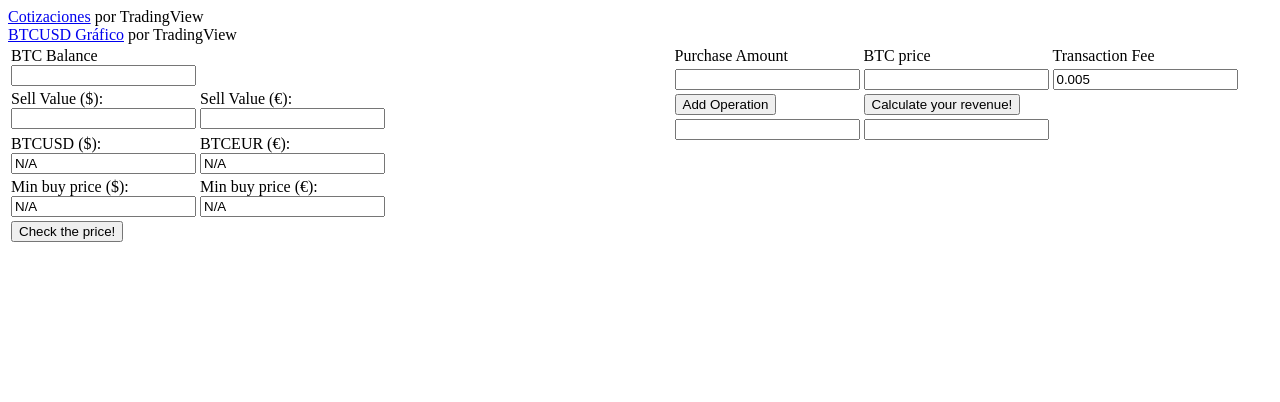
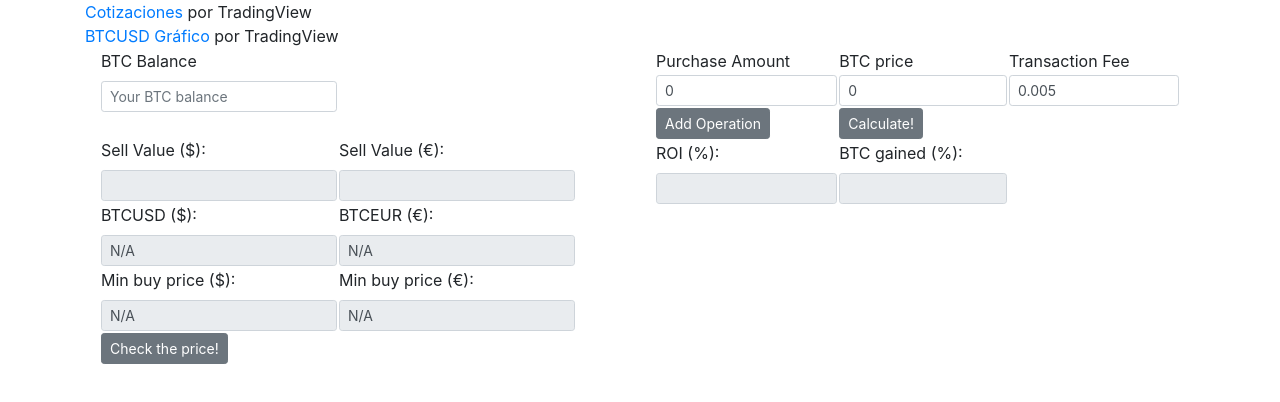
Before and after one commit to NachoFLizaur/simple_portfolio, a plain HTML site: page index.html in a window 1280 px wide. Drawn offline with nearby package versions, Linux system fonts and the light colour scheme; a script that the page names is missing.

Commit message:
Added bootstrap styling

```diff
--- a/index.html
+++ b/index.html
@@ -2,8 +2,14 @@
 <html lang="en">
 
 <head>
+    <title>Simple Portfolio</title>
+
     <meta charset=utf-8>
-    <title></title>
+    <meta name="viewport" content="width=device-width, initial-scale=1, shrink-to-fit=no">
+
+    <link rel="stylesheet" href="https://maxcdn.bootstrapcdn.com/bootstrap/4.0.0/css/bootstrap.min.css"
+        integrity="sha384-Gn5384xqQ1aoWXA+058RXPxPg6fy4IWvTNh0E263XmFcJlSAwiGgFAW/dAiS6JXm" crossorigin="anonymous">
+
 
     <script src="https://ajax.googleapis.com/ajax/libs/jquery/1.7.2/jquery.min.js"></script>
     <script src="https://ajax.googleapis.com/ajax/libs/jqueryui/1.8.18/jquery-ui.min.js"></script>
@@ -12,6 +18,7 @@
 </head>
 
 <body>
+    <div class="container" style="width: Large;">
         <!--  Include TradingView Widgets -->
         <!-- TradingView banner -->
         <div class="tradingview-widget-container">
@@ -46,12 +53,13 @@
         <div class="tradingview-widget-container">
             <div id="tradingview_34eb3"></div>
             <div class="tradingview-widget-copyright"><a href="https://es.tradingview.com/symbols/BITSTAMP-BTCUSD/"
-                rel="noopener" target="_blank"><span class="blue-text">BTCUSD Gráfico</span></a> por TradingView</div>
+                    rel="noopener" target="_blank"><span class="blue-text">BTCUSD Gráfico</span></a> por TradingView
+            </div>
             <script type="text/javascript" src="https://s3.tradingview.com/tv.js"></script>
             <script type="text/javascript">
                 new TradingView.widget(
                     {
-                    "width": 980,
+                        "width": 920,
                         "height": 610,
                         "symbol": "BITSTAMP:BTCUSD",
                         "interval": "30",
@@ -72,23 +80,25 @@
         </div>
         <!-- TradingView Widgets END -->
 
-    <div style="float: left; width: 50%;">
-
+        <div class="container">
+            <div class="row">
+                <div class="col">
                     <table>
                         <tr>
                             <td>
                                 <label for="btc_balance">BTC Balance</label><br>
-                    <input type="text" id="btc_balance" onkeyup="load_nums()">
+                                <input type="text" class="form-control form-control-sm" id="btc_balance" placeholder="Your BTC balance"
+                                    onkeyup="load_nums()"><br>
                             </td>
                         </tr>
                         <tr>
                             <td>
                                 <label for="btc_sell_usd">Sell Value ($):</label><br>
-                    <input type="text" id="btc_sell_usd" readonly>
+                                <input type="text" class="form-control form-control-sm" id="btc_sell_usd" readonly>
                             </td>
                             <td>
                                 <label for="btc_sell_eur">Sell Value (€):</label><br>
-                    <input type="text" id="btc_sell_eur" readonly>
+                                <input type="text" class="form-control form-control-sm" id="btc_sell_eur" readonly>
                             </td>
                         </tr>
                     </table>
@@ -100,28 +110,29 @@
                         <tr>
                             <td>
                                 <label for="curr_btc_usd">BTCUSD ($):</label><br>
-                    <input type="text" id="curr_btc_usd" value="N/A" readonly>
+                                <input type="text" class="form-control form-control-sm" id="curr_btc_usd" value="N/A" readonly>
                             </td>
                             <td>
                                 <label for="curr_btc_eur">BTCEUR (€):</label><br>
-                    <input type="text" id="curr_btc_eur" value="N/A" readonly>
+                                <input type="text" class="form-control form-control-sm" id="curr_btc_eur" value="N/A" readonly>
                             </td>
                         </tr>
 
                         <tr>
                             <td>
                                 <label for="min_buy_usd">Min buy price ($):</label><br>
-                    <input type="text" id="min_buy_usd" value="N/A" readonly>
+                                <input type="text" class="form-control form-control-sm" id="min_buy_usd" value="N/A" readonly>
                             </td>
                             <td>
                                 <label for="min_buy_eur">Min buy price (€):</label><br>
-                    <input type="text" id="min_buy_eur" value="N/A" readonly>
+                                <input type="text" class="form-control form-control-sm" id="min_buy_eur" value="N/A" readonly>
                             </td>
                         </tr>
 
                         <tr>
                             <td>
-                    <button onclick="fetch_data()">Check the price!</button>
+                                <button type="button" class="btn btn-secondary btn-sm" onclick="fetch_data()">Check the
+                                    price!</button>
                             </td>
                         </tr>
 
@@ -130,7 +141,7 @@
 
                 </div>
 
-    <div style="float: right; width: 50%;">
+                <div class="col">
                     <table style=" margin: auto;">
 
                     </table>
@@ -142,22 +153,42 @@
                                 <td>Transaction Fee</td>
                             </tr>
                             <tr>
-                    <td><input type="text"></td>
-                    <td><input type="text"></td>
-                    <td><input type="text" value="0.005"></td>
+                                <td><input type="text" class="form-control form-control-sm" value="0"></td>
+                                <td><input type="text" class="form-control form-control-sm" value="0"></td>
+                                <td><input type="text" class="form-control form-control-sm" value="0.005"></td>
                             </tr>
                             <tr>
-                    <td><button onclick="add_row()">Add Operation</button></td>
-                    <td><button onclick="calc_revenue()">Calculate your revenue!</button></td>
+                                <td><button type="button" class="btn btn-secondary btn-sm" onclick="add_row()">Add
+                                        Operation</button></td>
+                                <td><button type="button" class="btn btn-secondary btn-sm"
+                                        onclick="calc_revenue()">Calculate!</button></td>
                             </tr>
-                <tr style=" text-align: center;">
-                    <td><input type='text' id='roi' readonly></td>
-                    <td><input type='text' id='btc_gain' readonly></td>
+                            <tr>
+                                <td>
+                                    <label for="roi">ROI (%):</label><br>
+                                    <input type="text" class="form-control form-control-sm" id="roi" readonly>
+                                </td>
+                                <td>
+                                    <label for="btc_gain">BTC gained (%):</label><br>
+                                    <input type="text" class="form-control form-control-sm" id="btc_gain" readonly>
+                                </td>
                             </tr>
                         </table>
                     </form>
                 </div>
-
+            </div>
+        </div>
+    </div>
+    <!-- BootStrap scripts -->
+    <script src="https://code.jquery.com/jquery-3.2.1.slim.min.js"
+        integrity="sha384-KJ3o2DKtIkvYIK3UENzmM7KCkRr/rE9/Qpg6aAZGJwFDMVNA/GpGFF93hXpG5KkN"
+        crossorigin="anonymous"></script>
+    <script src="https://cdnjs.cloudflare.com/ajax/libs/popper.js/1.12.9/umd/popper.min.js"
+        integrity="sha384-ApNbgh9B+Y1QKtv3Rn7W3mgPxhU9K/ScQsAP7hUibX39j7fakFPskvXusvfa0b4Q"
+        crossorigin="anonymous"></script>
+    <script src="https://maxcdn.bootstrapcdn.com/bootstrap/4.0.0/js/bootstrap.min.js"
+        integrity="sha384-JZR6Spejh4U02d8jOt6vLEHfe/JQGiRRSQQxSfFWpi1MquVdAyjUar5+76PVCmYl"
+        crossorigin="anonymous"></script>
 </body>
 
 </html>
--- a/scripts.js
+++ b/scripts.js
@@ -66,8 +66,8 @@ function add_row() {
     var col1 = fila.insertCell(0);
     var col2 = fila.insertCell(1);
     var col3 = fila.insertCell(2);
-    var form = "<input type='text'>"
-    var form2 = "<input type='text' value = \"0.005\">"
+    var form = "<input type=\"text\" class=\"form-control form-control-sm\" value=\"0\">"
+    var form2 = "<input type=\"text\" class=\"form-control form-control-sm\" value = \"0.005\">"
     col1.innerHTML = form;
     col2.innerHTML = form;
     col3.innerHTML = form2;
@@ -98,14 +98,14 @@ function calc_revenue() {
         op_fee.push(parseFloat(fee));
         op_btc.push(btc);
 
-        // console.log("amount")
-        // console.log(amount)
-        // console.log("buy_price")
-        // console.log(buy_price)
-        // console.log("fee")
-        // console.log(fee)
-        // console.log("btc")
-        // console.log(btc)
+        console.log("amount")
+        console.log(amount)
+        console.log("buy_price")
+        console.log(buy_price)
+        console.log("fee")
+        console.log(fee)
+        console.log("btc")
+        console.log(btc)
 
     }
 
@@ -134,10 +134,10 @@ function calc_revenue() {
     roi = Math.floor(roi_aux * 1e2) / 1e2;
     btc_gain = Math.floor(btc_gain_aux * 1e2) / 1e2;
 
-    // console.log(roi);
-    // console.log(btc_gain);
+    console.log(roi);
+    console.log(btc_gain);
 
-    document.getElementById("roi").value = "ROI (%) = " + roi;
-    document.getElementById("btc_gain").value = "BTC gained (%) = " + btc_gain;
+    document.getElementById("roi").value = roi;
+    document.getElementById("btc_gain").value = btc_gain;
 
 }
```
Lines whose indentation alone changed are shown as unchanged.
